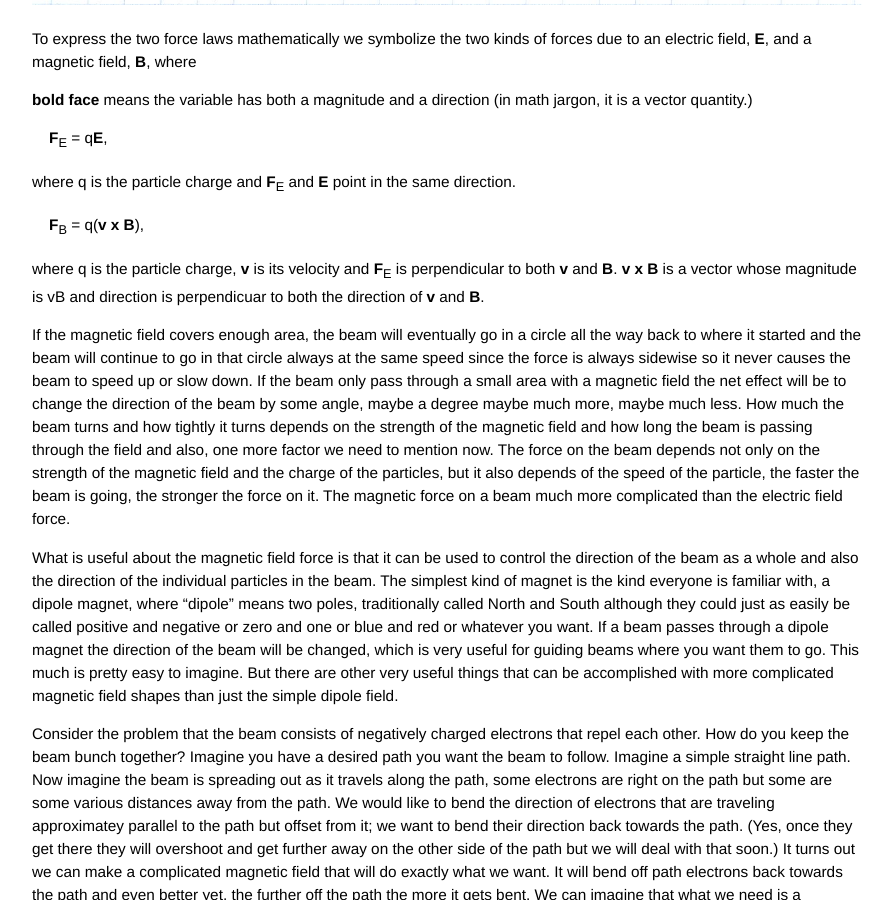
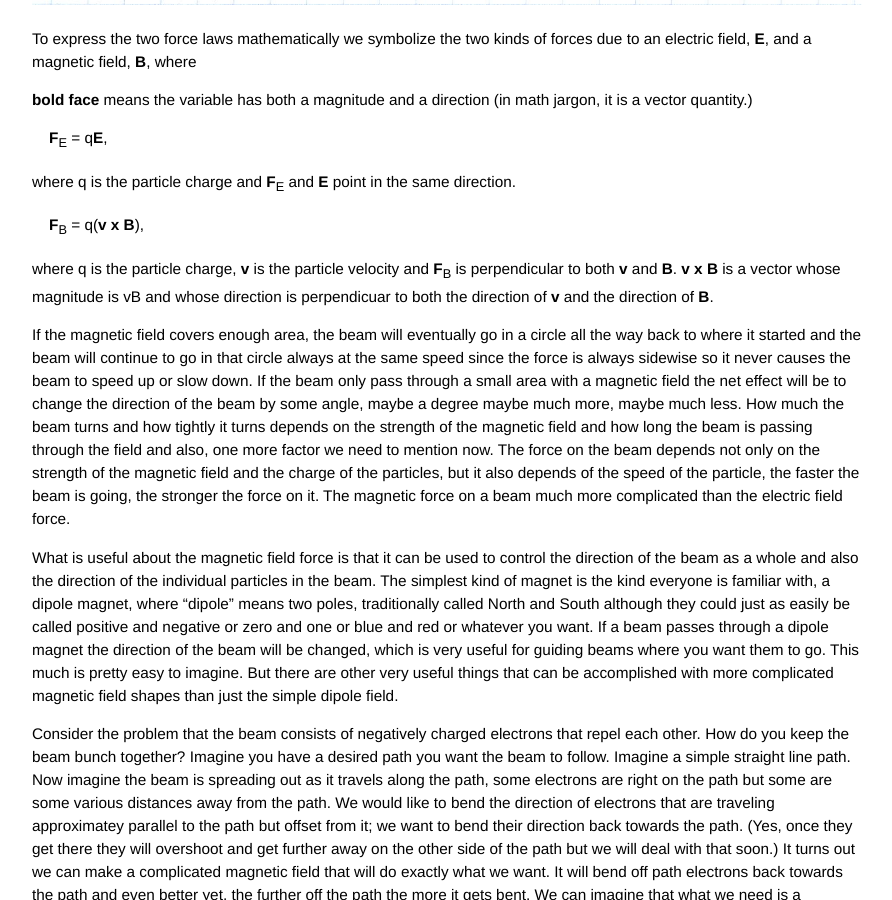
Before and after one commit to grbfacet/facet, a Jekyll site: the page built from beam-control-tutorial.md, in a window 1280 px wide and 900 px high, scrolled down 1941 px. Shown: the whole window, without its empty margins (193-1085 px from the left). Built offline with Jekyll 4.4.1, drawn with Linux system fonts in a browser that asks for light colours.

Commit message:
Update beam-control-tutorial.md

```diff
--- a/beam-control-tutorial.md
+++ b/beam-control-tutorial.md
@@ -26,7 +26,7 @@
 
 <span class="eq">**F**<sub>B</sub> = q(**v x B**),</span>
 
-where q is the particle charge, **v** is its velocity and **F**<sub>E</sub> is perpendicular to both **v** and **B**. **v x B** is a vector whose magnitude is vB and direction is perpendicuar to both the direction of **v** and **B**.
+where q is the particle charge, **v** is the particle velocity and **F**<sub>B</sub> is perpendicular to both **v** and **B**. **v x B** is a vector whose magnitude is vB and whose direction is perpendicuar to both the direction of **v** and the direction of **B**.
 
 If the magnetic field covers enough area, the beam will eventually go in a circle all the way back to where it started and the beam will continue to go in that circle always at the same speed since the force is always sidewise so it never causes the beam to speed up or slow down. If the beam only pass through a small area with a magnetic field the net effect will be to change the direction of the beam by some angle, maybe a degree maybe much more, maybe much less. How much the beam turns and how tightly it turns depends on the strength of the magnetic field and how long the beam is passing through the field and also, one more factor we need to mention now. The force on the beam depends not only on the strength of the magnetic field and the charge of the particles, but it also depends of the speed of the particle, the faster the beam is going, the stronger the force on it. The magnetic force on a beam much more complicated than the electric field force.
 
```
